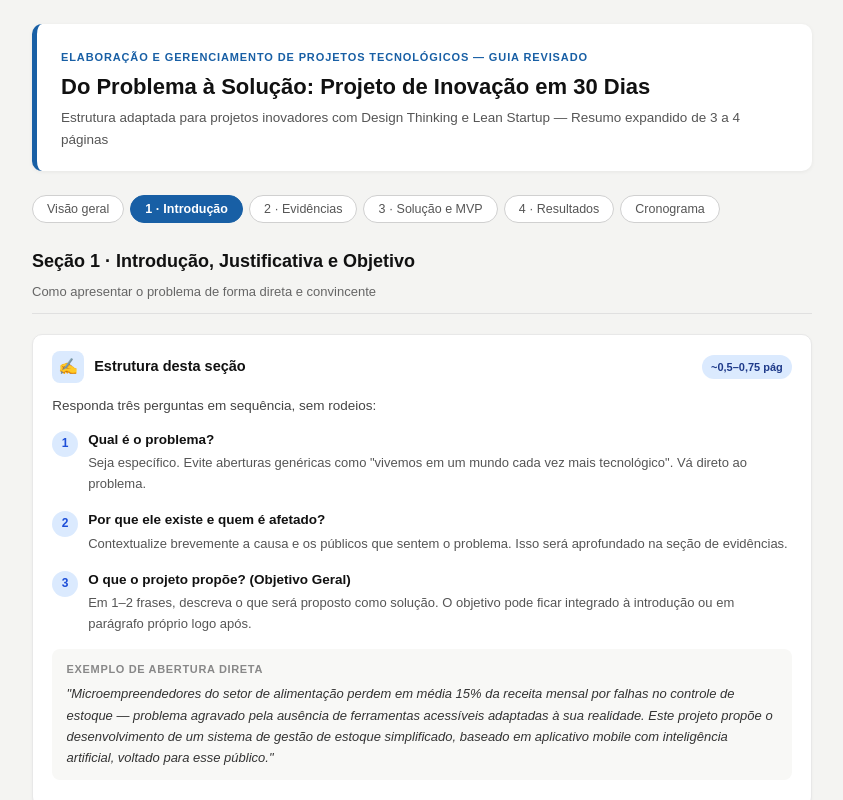
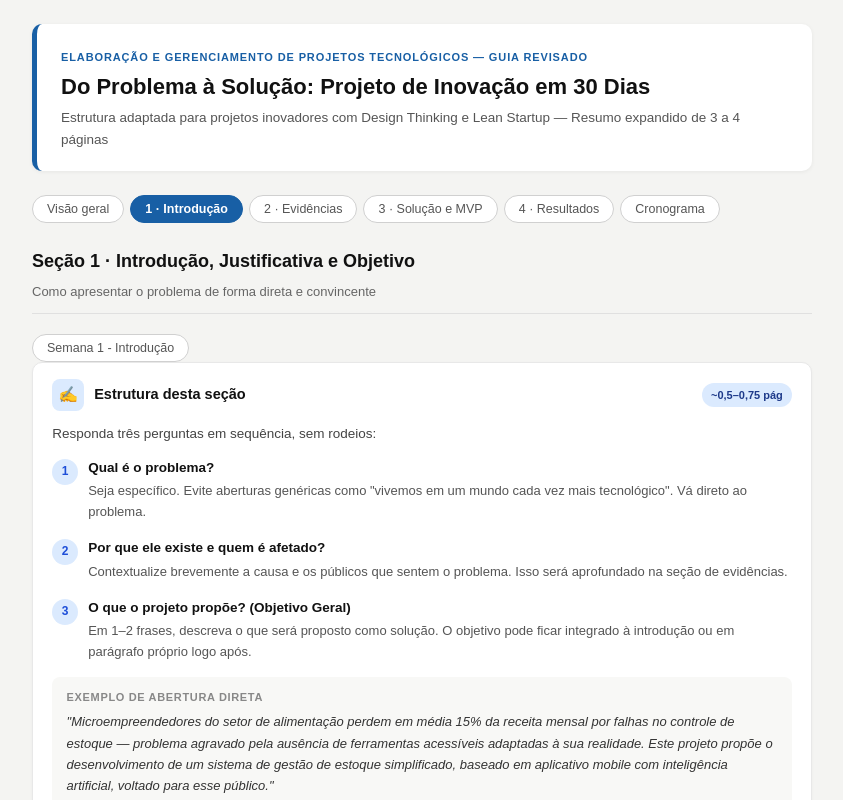
Before and after one commit to jrmessias/projetostecnologicos, a plain HTML site: page index.html in a window 1280 px wide. Both pictures are taken after a click on the button "1 · Introdução". Shown: the top 800 px of the page, without its empty margins (218-1061 px from the left). Drawn offline with Linux system fonts and the light colour scheme.

Commit message:
Update index.html

```diff
--- a/index.html
+++ b/index.html
@@ -402,7 +402,7 @@
   <!-- ═══════════════════════ SEÇÃO 1: INTRODUÇÃO ═══════════════════════ -->
   <div class="sec" id="sec1">
     <div class="sec-h">Seção 1 · Introdução, Justificativa e Objetivo</div>
-    <div class="sec-s">Como apresentar o problema de forma direta e convincente</div>
+    <div class="sec-s">Como apresentar o problema de forma direta e convincente</div> <button class="nb" onclick="window.location.href='semana1.html'"> Semana 1 - Introdução </button>
 
     <div class="card">
       <div class="ch"><div class="ci blue">✍</div><div class="ct">Estrutura desta seção</div><span class="cbg bblue">~0,5–0,75 pág</span></div>
```
